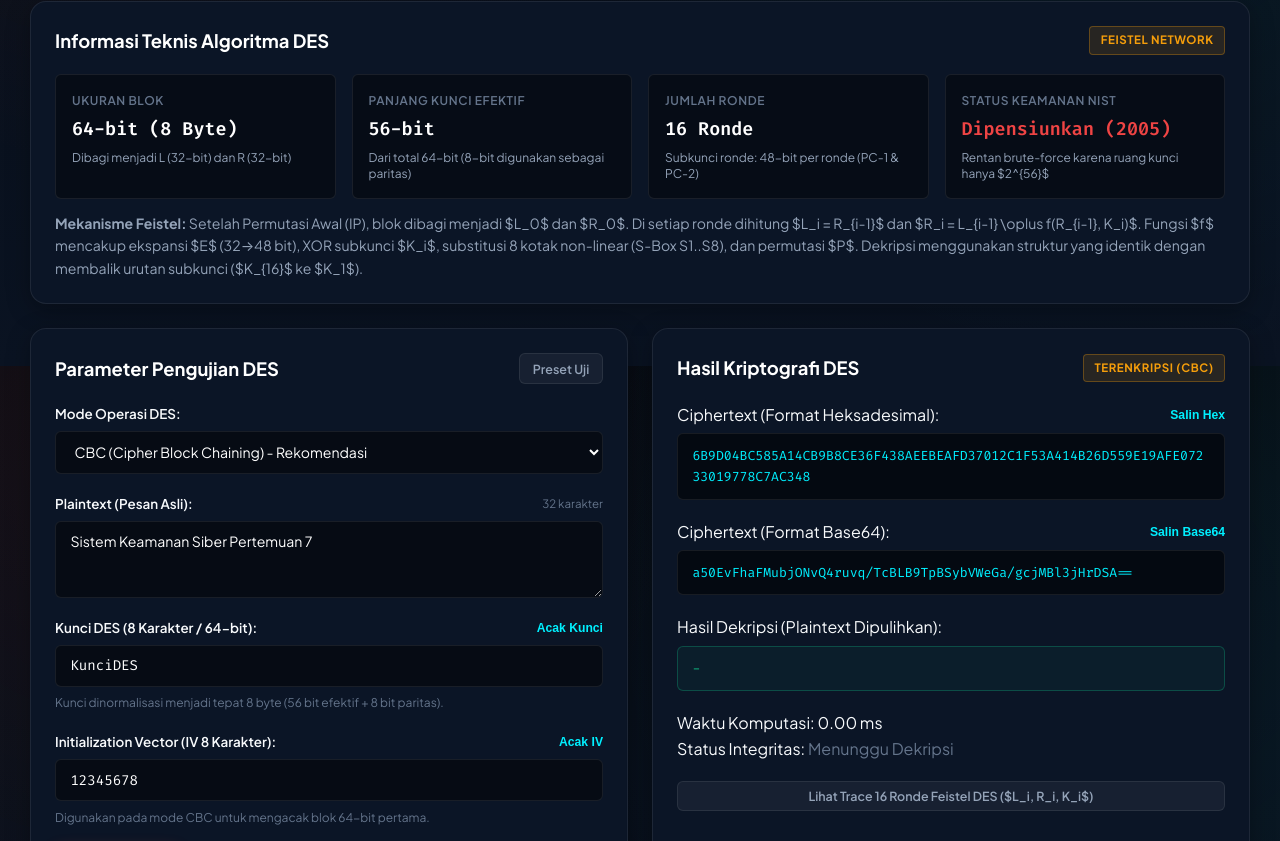
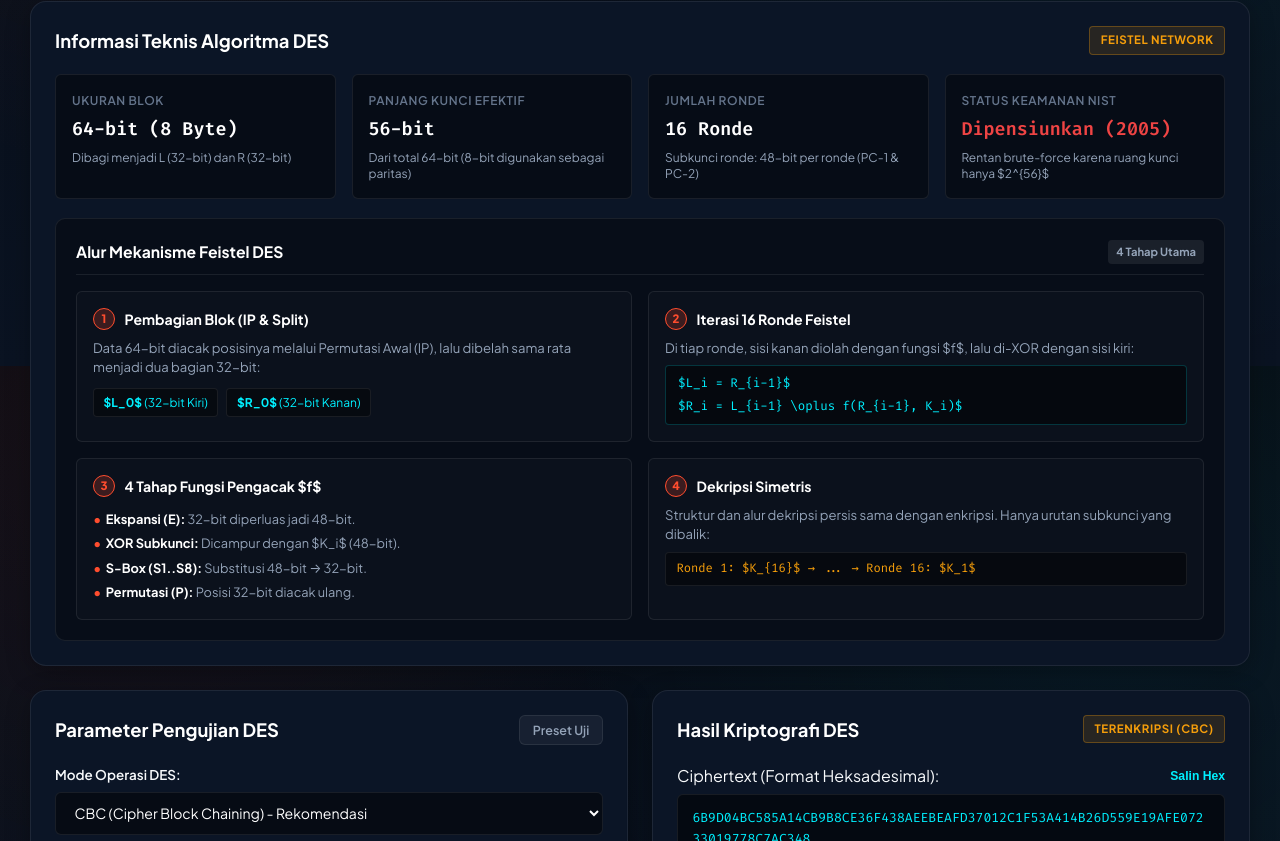
Before and after one commit to Ghanott/kriptografi-praktikum-demo, a plain HTML site: page index.html in a window 1280 px wide. Shown: the part 434-1275 px from the top of the page. Drawn offline with Linux system fonts and the light colour scheme.

Commit message:
docs: permudah visualisasi alur mekanisme Feistel DES menjadi 4 kartu langkah
Co-Authored-By: Claude Code <noreply@anthropic.com>

```diff
--- a/index.html
+++ b/index.html
@@ -96,9 +96,68 @@
             <span class="info-sub">Rentan brute-force karena ruang kunci hanya $2^{56}$</span>
           </div>
         </div>
-        <p class="card-desc">
-          <strong>Mekanisme Feistel:</strong> Setelah Permutasi Awal (IP), blok dibagi menjadi $L_0$ dan $R_0$. Di setiap ronde dihitung $L_i = R_{i-1}$ dan $R_i = L_{i-1} \oplus f(R_{i-1}, K_i)$. Fungsi $f$ mencakup ekspansi $E$ (32&rarr;48 bit), XOR subkunci $K_i$, substitusi 8 kotak non-linear (S-Box S1..S8), dan permutasi $P$. Dekripsi menggunakan struktur yang identik dengan membalik urutan subkunci ($K_{16}$ ke $K_1$).
-        </p>
+        <!-- Penjelasan Mekanisme Feistel Disederhanakan -->
+        <div class="feistel-flow-box">
+          <div class="flow-header">
+            <h4>Alur Mekanisme Feistel DES</h4>
+            <span class="badge-mini">4 Tahap Utama</span>
+          </div>
+          <div class="feistel-steps-grid">
+            <div class="feistel-step-card-modern">
+              <div class="step-card-top">
+                <span class="step-num-badge">1</span>
+                <span class="step-title">Pembagian Blok (IP &amp; Split)</span>
+              </div>
+              <p class="step-text">
+                Data 64-bit diacak posisinya melalui Permutasi Awal (IP), lalu dibelah sama rata menjadi dua bagian 32-bit:
+              </p>
+              <div class="step-chips">
+                <span class="chip-item"><strong>$L_0$</strong> (32-bit Kiri)</span>
+                <span class="chip-item"><strong>$R_0$</strong> (32-bit Kanan)</span>
+              </div>
+            </div>
+
+            <div class="feistel-step-card-modern">
+              <div class="step-card-top">
+                <span class="step-num-badge">2</span>
+                <span class="step-title">Iterasi 16 Ronde Feistel</span>
+              </div>
+              <p class="step-text">
+                Di tiap ronde, sisi kanan diolah dengan fungsi $f$, lalu di-XOR dengan sisi kiri:
+              </p>
+              <div class="formula-chip-box font-mono">
+                <div>$L_i = R_{i-1}$</div>
+                <div>$R_i = L_{i-1} \oplus f(R_{i-1}, K_i)$</div>
+              </div>
+            </div>
+
+            <div class="feistel-step-card-modern">
+              <div class="step-card-top">
+                <span class="step-num-badge">3</span>
+                <span class="step-title">4 Tahap Fungsi Pengacak $f$</span>
+              </div>
+              <ul class="step-bullet-list">
+                <li><strong>Ekspansi (E):</strong> 32-bit diperluas jadi 48-bit.</li>
+                <li><strong>XOR Subkunci:</strong> Dicampur dengan $K_i$ (48-bit).</li>
+                <li><strong>S-Box (S1..S8):</strong> Substitusi 48-bit &rarr; 32-bit.</li>
+                <li><strong>Permutasi (P):</strong> Posisi 32-bit diacak ulang.</li>
+              </ul>
+            </div>
+
+            <div class="feistel-step-card-modern">
+              <div class="step-card-top">
+                <span class="step-num-badge">4</span>
+                <span class="step-title">Dekripsi Simetris</span>
+              </div>
+              <p class="step-text">
+                Struktur dan alur dekripsi persis sama dengan enkripsi. Hanya urutan subkunci yang dibalik:
+              </p>
+              <div class="key-reversal-box font-mono">
+                Ronde 1: $K_{16}$ &rarr; ... &rarr; Ronde 16: $K_1$
+              </div>
+            </div>
+          </div>
+        </div>
       </div>
 
       <!-- Simulator Lab DES -->
--- a/style.css
+++ b/style.css
@@ -1062,6 +1062,149 @@ body {
   background: rgba(16, 185, 129, 0.12);
 }
 
+/* Feistel Flow Box (Disederhanakan untuk kemudahan baca) */
+.feistel-flow-box {
+  background: rgba(0, 0, 0, 0.35);
+  border: 1px solid var(--border-subtle);
+  border-radius: var(--radius-md);
+  padding: 1.25rem;
+  display: flex;
+  flex-direction: column;
+  gap: 1rem;
+}
+
+.flow-header {
+  display: flex;
+  justify-content: space-between;
+  align-items: center;
+  border-bottom: 1px solid var(--border-subtle);
+  padding-bottom: 0.6rem;
+}
+
+.flow-header h4 {
+  font-size: 0.98rem;
+  color: #ffffff;
+  font-weight: 700;
+}
+
+.feistel-steps-grid {
+  display: grid;
+  grid-template-columns: repeat(2, 1fr);
+  gap: 1rem;
+}
+
+@media (max-width: 768px) {
+  .feistel-steps-grid {
+    grid-template-columns: 1fr;
+  }
+}
+
+.feistel-step-card-modern {
+  background: rgba(255, 255, 255, 0.02);
+  border: 1px solid var(--border-subtle);
+  border-radius: var(--radius-sm);
+  padding: 1rem;
+  display: flex;
+  flex-direction: column;
+  gap: 0.5rem;
+}
+
+.step-card-top {
+  display: flex;
+  align-items: center;
+  gap: 0.6rem;
+}
+
+.step-num-badge {
+  width: 22px;
+  height: 22px;
+  border-radius: 50%;
+  background: rgba(255, 77, 46, 0.2);
+  color: var(--accent-orange);
+  border: 1px solid var(--accent-orange);
+  font-size: 0.72rem;
+  font-weight: 800;
+  display: flex;
+  align-items: center;
+  justify-content: center;
+  flex-shrink: 0;
+}
+
+.step-title {
+  font-size: 0.88rem;
+  font-weight: 700;
+  color: #ffffff;
+}
+
+.step-text {
+  font-size: 0.82rem;
+  color: var(--text-muted);
+  line-height: 1.45;
+}
+
+.step-chips {
+  display: flex;
+  gap: 0.5rem;
+  margin-top: 0.2rem;
+}
+
+.chip-item {
+  background: rgba(0, 0, 0, 0.4);
+  border: 1px solid var(--border-subtle);
+  padding: 0.25rem 0.6rem;
+  border-radius: 4px;
+  font-size: 0.75rem;
+  color: var(--accent-cyan);
+}
+
+.formula-chip-box {
+  background: rgba(0, 0, 0, 0.5);
+  border: 1px solid rgba(0, 240, 255, 0.2);
+  border-radius: 4px;
+  padding: 0.45rem 0.75rem;
+  font-size: 0.78rem;
+  color: var(--accent-cyan);
+  display: flex;
+  flex-direction: column;
+  gap: 0.2rem;
+}
+
+.step-bullet-list {
+  list-style: none;
+  display: flex;
+  flex-direction: column;
+  gap: 0.25rem;
+  margin-top: 0.2rem;
+}
+
+.step-bullet-list li {
+  font-size: 0.8rem;
+  color: var(--text-muted);
+  padding-left: 0.8rem;
+  position: relative;
+}
+
+.step-bullet-list li::before {
+  content: "•";
+  color: var(--accent-orange);
+  position: absolute;
+  left: 0;
+  font-weight: bold;
+}
+
+.step-bullet-list li strong {
+  color: #ffffff;
+}
+
+.key-reversal-box {
+  background: rgba(0, 0, 0, 0.45);
+  border: 1px solid var(--border-subtle);
+  border-radius: 4px;
+  padding: 0.4rem 0.65rem;
+  font-size: 0.76rem;
+  color: var(--accent-amber);
+}
+
 /* Feistel & SPN Cards */
 .feistel-diagram-interactive {
   display: flex;
```
